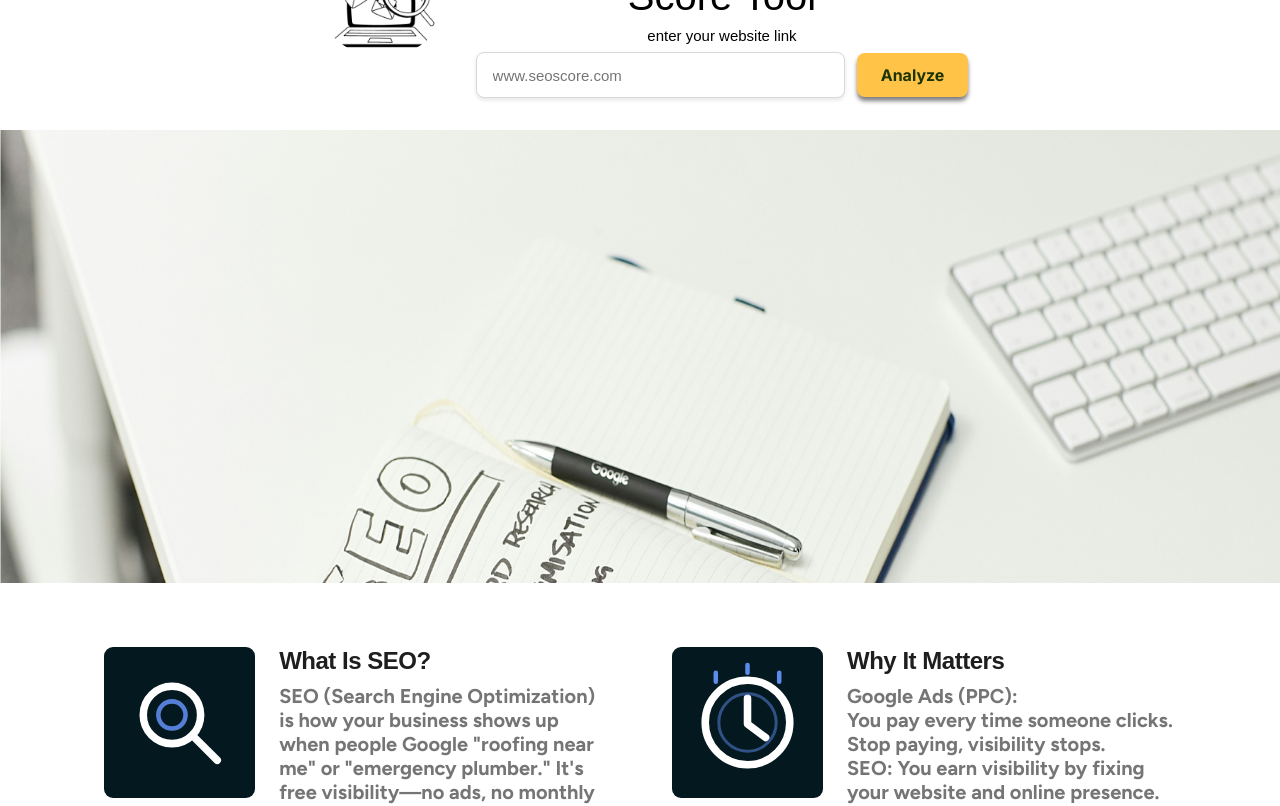
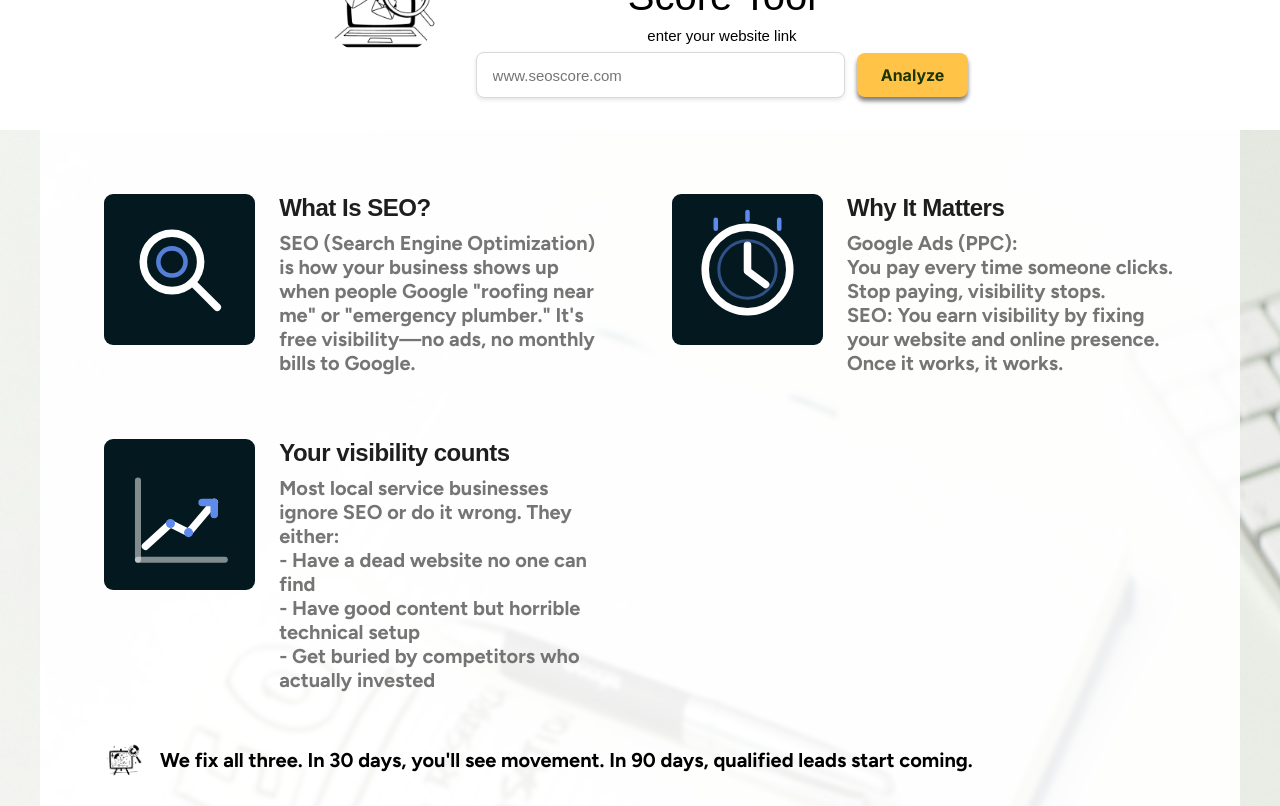
Before and after one commit to DerekAlexander/hd-local-seo-site, a Next.js app: page / in a window 1280 px wide. Shown: the part 860-1666 px from the top of the page. Built offline with nearby package versions, Linux system fonts and the light colour scheme; a web font is replaced by a local one.

Commit message:
Use section background image in SEO Education
Co-authored-by: Derek Alexander <derekw.alexander@gmail.com>

```diff
--- a/components/sections/SEOEducation.jsx
+++ b/components/sections/SEOEducation.jsx
@@ -24,14 +24,6 @@ const cards = [
 export default function SEOEducation() {
   return (
     <section className={styles.section}>
-      <Image
-        src="/images/rectangle-69-30.png"
-        alt="Section background"
-        width={1920}
-        height={200}
-        className={styles.bgImage}
-        priority
-      />
       <div className={styles.cardGrid}>
         <div className={styles.cards}>
           {cards.map((card, i) => (
--- a/components/sections/SEOEducation.module.css
+++ b/components/sections/SEOEducation.module.css
@@ -4,12 +4,11 @@
   position: relative;
   width: 100%;
   padding: 0;
-}
-
-.bgImage {
-  width: 100%;
-  height: auto;
-  display: block;
+  min-height: 520px;
+  background-image: url('/images/rectangle-69-30.png');
+  background-size: cover;
+  background-position: center;
+  background-repeat: no-repeat;
 }
 
 .cardGrid {
@@ -20,7 +19,9 @@
   padding: 64px;
   margin: 0 auto;
   max-width: 1200px;
-  background-color: rgba(255, 255, 255, 1);
+  background-color: rgba(255, 255, 255, 0.92);
+  backdrop-filter: blur(2px);
+  -webkit-backdrop-filter: blur(2px);
 }
 
 .cards {
```
